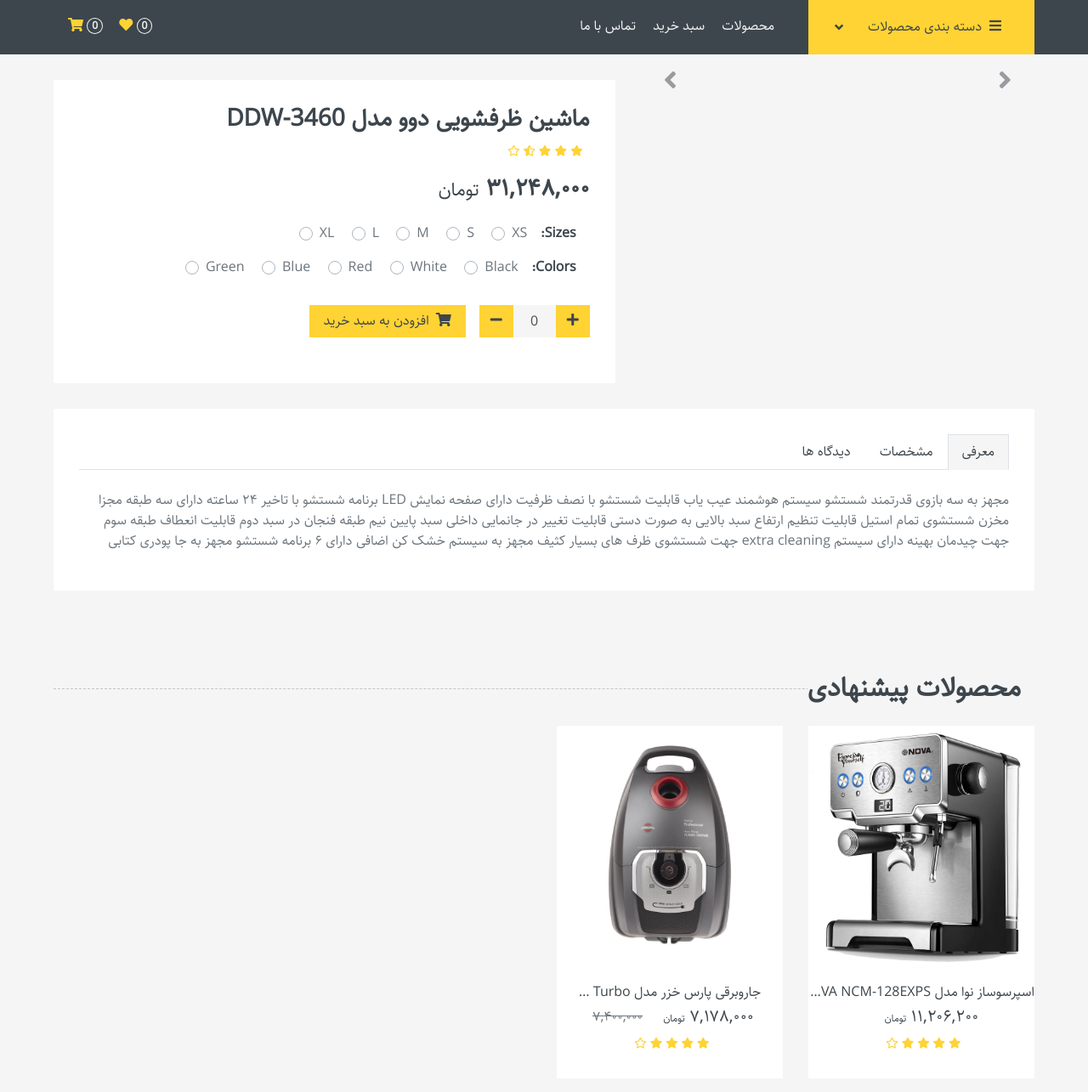
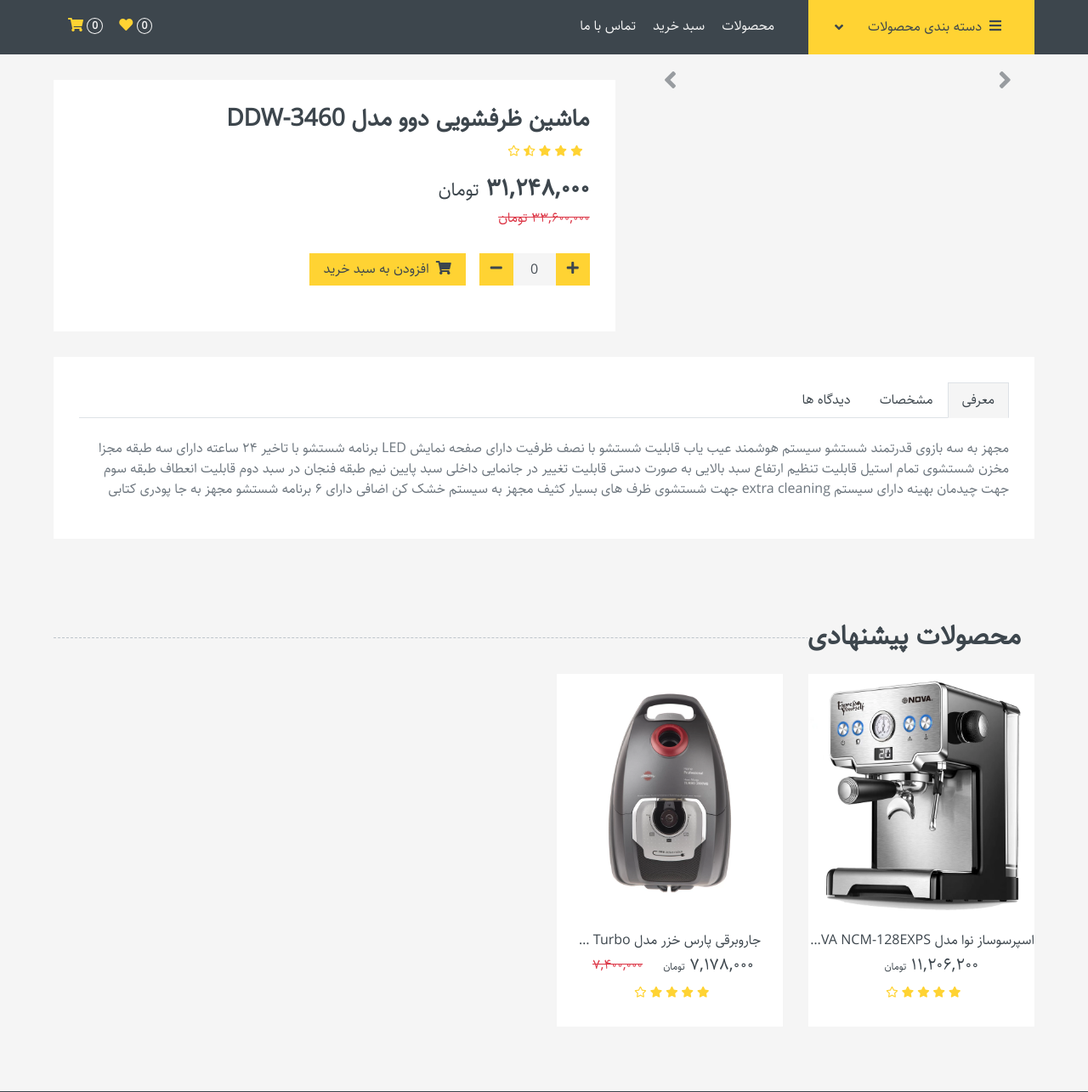
Before and after one commit to javad-najjari/shop, a Django app: a page that uses product/templates/product/detail.html in a window 1280 px wide. Shown: the part 81-1366 px from the top of the page at 85% size. Run offline with Django 4.2, Linux system fonts and the light colour scheme; data comes from the database, SQL or seed files in the repository; parts of the project's set-up code (start-up, migrations or seed data) failed here and were passed over; some libraries are stand-ins or nearby versions.

Commit message:
some changes

```diff
--- a/product/models.py
+++ b/product/models.py
@@ -1,5 +1,6 @@
 from django.db import models
 from django.core.validators import MaxValueValidator
+from django.core.exceptions import ValidationError
 from django_resized import ResizedImageField
 from utils import get_title, format_price
 
@@ -75,19 +76,17 @@ class Size(models.Model):
 
 
 
-
-class ProductSize(models.Model):
-    product = models.ForeignKey(Product, on_delete=models.CASCADE, related_name='sizes')
-    size = models.ForeignKey(Size, on_delete=models.CASCADE, blank=True)
+class ProductSizeColor(models.Model):
+    product = models.ForeignKey(Product, on_delete=models.CASCADE, related_name='size_color')
+    size = models.ForeignKey(Size, on_delete=models.CASCADE, null=True, blank=True)
+    color = models.ForeignKey(Color, on_delete=models.CASCADE, null=True, blank=True)
     quantity = models.IntegerField(default=0)
 
     class Meta:
-        unique_together = ['product', 'size']
+        unique_together = ['product', 'size', 'color']
 
-class ProductColor(models.Model):
-    product = models.ForeignKey(Product, on_delete=models.CASCADE, related_name='colors')
-    color = models.ForeignKey(Color, on_delete=models.CASCADE, blank=True)
-    quantity = models.IntegerField(default=0)
+    def clean(self):
+        size_bool, color_bool = bool(self.size), bool(self.color)
 
-    class Meta:
-        unique_together = ['product', 'color']
+        if (size_bool or color_bool) and self.quantity < 1:
+            raise ValidationError({'quantity': 'Either enter a number greater than 0 or leave the above two fields blank'})
--- a/product/templates/product/detail.html
+++ b/product/templates/product/detail.html
@@ -40,58 +40,49 @@
                         </div>
                         <!-- <small class="pt-1">(99 Reviews)</small> -->
                     </div>
-                    <h3 class="font-weight-semi-bold mb-4">{{ product.price_after_discount_fa }} <small>تومان</small></h3>
+                    <h3 class="font-weight-semi-bold">{{ product.price_after_discount_fa }} <small>تومان</small></h3>
+                    {% if product.discount != 0 %}
+                        <h6 class="text-muted ml-2 mb-4">
+                            <del class="text-danger">{{ product.format_price_fa }} تومان</del>
+                        </h6>
+                    {% endif %}
+
                     <p class="mb-4">{{ product.introduction }}</p>
+
+
+                    {% if sizes %}
                         <div class="d-flex mb-3">
-                        <strong class="text-dark mr-3">Sizes:</strong>
+                            <strong class="text-dark mr-3">سایزها :</strong>
                             <form>
+                                {% for size in sizes %}
+                                    {% if size %}
                                         <div class="custom-control custom-radio custom-control-inline">
-                                <input type="radio" class="custom-control-input" id="size-1" name="size">
-                                <label class="custom-control-label" for="size-1">XS</label>
+                                            <input type="radio" class="custom-control-input" id="size-1" name="{{ size }}">
+                                            <label class="custom-control-label" for="size-1">{{ size }}</label>
                                         </div>
-                            <div class="custom-control custom-radio custom-control-inline">
-                                <input type="radio" class="custom-control-input" id="size-2" name="size">
-                                <label class="custom-control-label" for="size-2">S</label>
-                            </div>
-                            <div class="custom-control custom-radio custom-control-inline">
-                                <input type="radio" class="custom-control-input" id="size-3" name="size">
-                                <label class="custom-control-label" for="size-3">M</label>
-                            </div>
-                            <div class="custom-control custom-radio custom-control-inline">
-                                <input type="radio" class="custom-control-input" id="size-4" name="size">
-                                <label class="custom-control-label" for="size-4">L</label>
-                            </div>
-                            <div class="custom-control custom-radio custom-control-inline">
-                                <input type="radio" class="custom-control-input" id="size-5" name="size">
-                                <label class="custom-control-label" for="size-5">XL</label>
-                            </div>
+                                    {% endif %}
+                                {% endfor %}
                             </form>
                         </div>
+                    {% endif %}
+
+
+                    {% if colors %}
                         <div class="d-flex mb-4">
-                        <strong class="text-dark mr-3">Colors:</strong>
+                            <strong class="text-dark mr-3">رنگ ها :</strong>
                             <form>
+                                {% for color in colors %}
+                                    {% if color %}
                                         <div class="custom-control custom-radio custom-control-inline">
                                             <input type="radio" class="custom-control-input" id="color-1" name="color">
-                                <label class="custom-control-label" for="color-1">Black</label>
+                                            <label class="custom-control-label" for="color-1">{{ color }}</label>
                                         </div>
-                            <div class="custom-control custom-radio custom-control-inline">
-                                <input type="radio" class="custom-control-input" id="color-2" name="color">
-                                <label class="custom-control-label" for="color-2">White</label>
-                            </div>
-                            <div class="custom-control custom-radio custom-control-inline">
-                                <input type="radio" class="custom-control-input" id="color-3" name="color">
-                                <label class="custom-control-label" for="color-3">Red</label>
-                            </div>
-                            <div class="custom-control custom-radio custom-control-inline">
-                                <input type="radio" class="custom-control-input" id="color-4" name="color">
-                                <label class="custom-control-label" for="color-4">Blue</label>
-                            </div>
-                            <div class="custom-control custom-radio custom-control-inline">
-                                <input type="radio" class="custom-control-input" id="color-5" name="color">
-                                <label class="custom-control-label" for="color-5">Green</label>
-                            </div>
+                                    {% endif %}
+                                {% endfor %}
                             </form>
                         </div>
+                    {% endif %}
+
                     <div class="d-flex align-items-center mb-4 pt-2">
                         <div class="input-group quantity ml-3" style="width: 130px;">
                             <div class="input-group-btn">
@@ -249,7 +240,7 @@
                                 </h5>
                                 {% if s_p.discount != 0 %}
                                     <h6 class="text-muted ml-2">
-                                        <del>{{ s_p.format_price_fa }}</del>
+                                        <del class="text-danger">{{ s_p.format_price_fa }}</del>
                                     </h6>
                                 {% endif %}
                             </div>
--- a/product/templates/product/home.html
+++ b/product/templates/product/home.html
@@ -119,7 +119,7 @@
                                         </h5>
                                         {% if product.discount != 0 %}
                                             <h6 class="text-muted ml-2">
-                                                <del>{{ product.format_price_fa }}</del>
+                                                <del class="text-danger">{{ product.format_price_fa }}</del>
                                             </h6>
                                         {% endif %}
                                     </div>
@@ -173,7 +173,7 @@
                                     </h5>
                                     {% if product.discount != 0 %}
                                         <h6 class="text-muted ml-2">
-                                            <del>{{ product.format_price_fa }}</del>
+                                            <del class="text-danger">{{ product.format_price_fa }}</del>
                                         </h6>
                                     {% endif %}
                                 </div>
--- a/product/templates/product/partials/product_list.html
+++ b/product/templates/product/partials/product_list.html
@@ -22,7 +22,7 @@
                         </h5>
                         {% if product.discount != 0 %}
                             <h6 class="text-muted ml-2">
-                                <del>{{ product.format_price_fa }}</del>
+                                <del class="text-danger">{{ product.format_price_fa }}</del>
                             </h6>
                         {% endif %}
                     </div>
--- a/product/templates/product/shop.html
+++ b/product/templates/product/shop.html
@@ -201,7 +201,7 @@
                                         </h5>
                                         {% if product.discount != 0 %}
                                             <h6 class="text-muted ml-2">
-                                                <del>{{ product.format_price_fa }}</del>
+                                                <del class="text-danger">{{ product.format_price_fa }}</del>
                                             </h6>
                                         {% endif %}
                                     </div>
--- a/product/views.py
+++ b/product/views.py
@@ -39,13 +39,21 @@ class ProductDetailView(generic.DetailView):
     context_object_name = 'product'
 
     def get_object(self):
-        return get_object_or_404(Product, title=self.kwargs.get('product_title'))
+        return get_object_or_404(Product, title=self.kwargs.get('product_title'), public=True)
 
     def get_context_data(self, **kwargs):
         obj = self.get_object()
         context = super().get_context_data(**kwargs)
         context['images'] = ProductImage.objects.filter(product=obj)
-        suggestion_products = Product.objects.exclude(id=obj.id).filter(category=obj.category)
+        product_size_colors = obj.size_color.select_related('size', 'color')
+        if product_size_colors:
+            sizes = list(set(p.size for p in product_size_colors))
+            colors = list(set(p.color for p in product_size_colors))
+
+            context['sizes'] = sizes if not all(item is None for item in sizes) else None
+            context['colors'] = colors if not all(item is None for item in colors) else None
+
+        suggestion_products = Product.objects.exclude(id=obj.id).filter(category=obj.category, public=True)
         context['suggestion_products'] = sorted(
             random.sample(list(suggestion_products), min(suggestion_products.count(), 8)), key=lambda x:x.created_at, reverse=True
         )
```
Also changed, not shown: product/admin.py (+18 -19 lines), product/signals.py (+22 -2 lines), templates/404.html (added, +102 -0 lines), db.sqlite3. Lines whose indentation alone changed are shown as unchanged.
